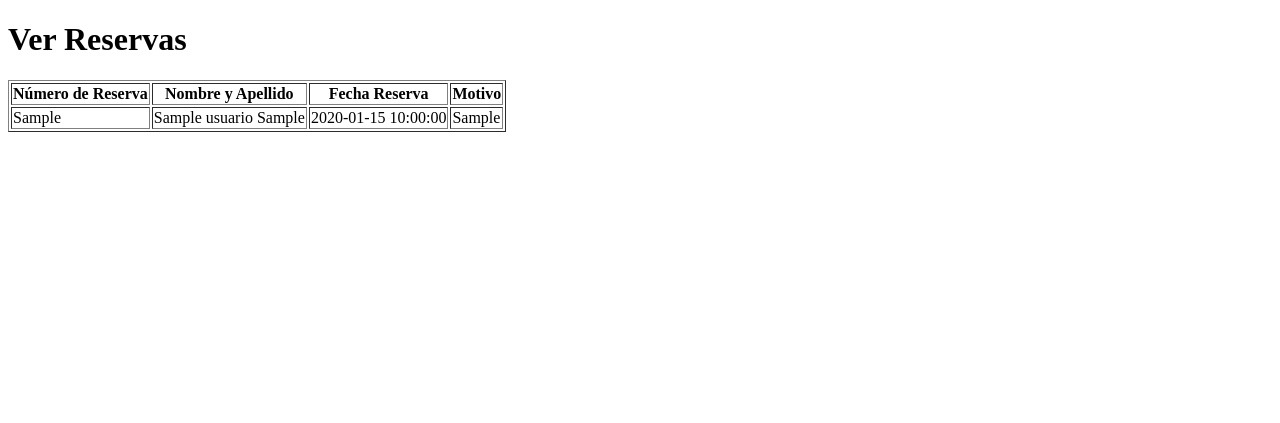
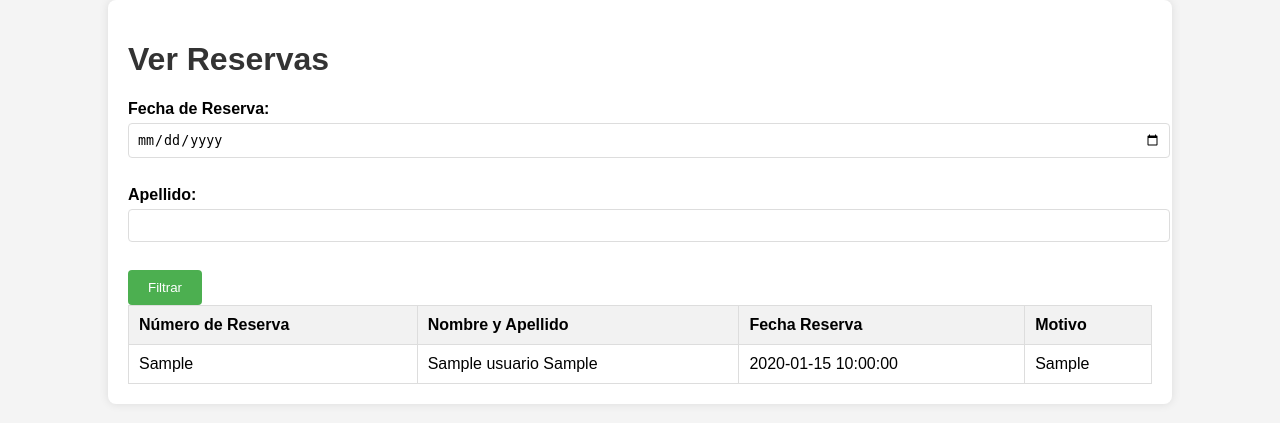
Before and after one commit to SJMedina/AppLAMP, a PHP site: page /ver_reservas.php in a window 1280 px wide. Shown: the top 423 px of the page. Run offline with PHP 8.4, Linux system fonts and the light colour scheme; the visitor is signed in with stand-in values (Sample User, id 1); tables that the repository leaves empty hold one stand-in row (values such as "Sample post").

Commit message:
Añadido funcionalidades y estilos

```diff
--- /dev/null
+++ b/PHP/ver_reservas.css
@@ -0,0 +1,71 @@
+/* General */
+body {
+    font-family: Arial, sans-serif;
+    background-color: #f4f4f4;
+    margin: 0;
+    padding: 0;
+}
+
+.container {
+    width: 80%;
+    margin: 0 auto;
+    padding: 20px;
+    background-color: #fff;
+    border-radius: 8px;
+    box-shadow: 0 0 10px rgba(0, 0, 0, 0.1);
+}
+
+h1 {
+    color: #333;
+}
+
+/* Tabla */
+table {
+    width: 100%;
+    border-collapse: collapse;
+}
+
+table, th, td {
+    border: 1px solid #ddd;
+}
+
+th, td {
+    padding: 10px;
+    text-align: left;
+}
+
+th {
+    background-color: #f2f2f2;
+}
+
+/* Formulario */
+form {
+    margin-top: 20px;
+}
+
+label {
+    display: block;
+    margin-bottom: 5px;
+    font-weight: bold;
+}
+
+input[type="text"], input[type="password"], input[type="date"], textarea {
+    width: 100%;
+    padding: 8px;
+    margin-bottom: 10px;
+    border: 1px solid #ddd;
+    border-radius: 4px;
+}
+
+input[type="submit"] {
+    background-color: #4CAF50;
+    color: white;
+    padding: 10px 20px;
+    border: none;
+    border-radius: 4px;
+    cursor: pointer;
+}
+
+input[type="submit"]:hover {
+    background-color: #45a049;
+}
--- a/PHP/ver_reservas.php
+++ b/PHP/ver_reservas.php
@@ -8,13 +8,47 @@ if ($_SESSION['tipo_usuario'] != 'empleado') {
     exit();
 }
 
-// Preparar y ejecutar la consulta
-$consulta = $conn->prepare("SELECT r.nroReserva, u.nombre, u.apellido, r.fechaReserva, r.motivo
+// Inicializar variables de filtro
+$fecha_reserva = isset($_POST['fecha_reserva']) ? $_POST['fecha_reserva'] : '';
+$nombre_apellido = isset($_POST['nombre_apellido']) ? $_POST['nombre_apellido'] : '';
+
+// Preparar la consulta con filtros
+$sql = "SELECT r.nroReserva, u.nombre, u.apellido, r.fechaReserva, r.motivo
         FROM reserva r
-                            JOIN usuario u ON r.idUsuario = u.id");
+        JOIN usuario u ON r.idUsuario = u.id
+        WHERE 1=1";
+
+if (!empty($fecha_reserva)) {
+    $sql .= " AND r.fechaReserva = ?";
+}
+
+if (!empty($nombre_apellido)) {
+    $sql .= " AND (u.nombre LIKE ? OR u.apellido LIKE ?)";
+}
+
+$consulta = $conn->prepare($sql);
 
 if ($consulta === false) {
     die("Error al preparar la consulta: " . $conn->error);
+}
+
+// Vincular parámetros si hay filtros
+$params = [];
+$types = '';
+
+if (!empty($fecha_reserva)) {
+    $params[] = $fecha_reserva;
+    $types .= 's';  // Tipo de dato string
+}
+
+if (!empty($nombre_apellido)) {
+    $params[] = "%$nombre_apellido%";
+    $params[] = "%$nombre_apellido%";
+    $types .= 'ss';  // Tipo de dato string para dos parámetros
+}
+
+if (!empty($params)) {
+    $consulta->bind_param($types, ...$params);
 }
 
 $resultado = $consulta->execute();
@@ -37,16 +71,30 @@ if ($resultados === false) {
     <meta charset="UTF-8">
     <meta name="viewport" content="width=device-width, initial-scale=1.0">
     <title>Ver Reservas</title>
+    <link rel="stylesheet" href="ver_reservas.css">
 </head>
 <body>
+    <div class="container">
         <h1>Ver Reservas</h1>
-    <table border="1">
+        <form method="post">
+            <label for="fecha_reserva">Fecha de Reserva:</label>
+            <input type="date" id="fecha_reserva" name="fecha_reserva" value="<?php echo htmlspecialchars($fecha_reserva); ?>"><br><br>
+
+            <label for="nombre_apellido">Apellido:</label>
+            <input type="text" id="nombre_apellido" name="nombre_apellido" value="<?php echo htmlspecialchars($nombre_apellido); ?>"><br><br>
+
+            <input type="submit" value="Filtrar">
+        </form>
+        <table>
+            <thead>
                 <tr>
                     <th>Número de Reserva</th>
                     <th>Nombre y Apellido</th>
                     <th>Fecha Reserva</th>
                     <th>Motivo</th>
                 </tr>
+            </thead>
+            <tbody>
                 <?php while ($fila = $resultados->fetch_assoc()): ?>
                     <tr>
                         <td><?php echo htmlspecialchars($fila['nroReserva']); ?></td>
@@ -55,9 +103,12 @@ if ($resultados === false) {
                         <td><?php echo htmlspecialchars($fila['motivo']); ?></td>
                     </tr>
                 <?php endwhile; ?>
+            </tbody>
         </table>
+    </div>
 </body>
 </html>
+
 <?php
 // Cerrar la consulta y la conexión
 $consulta->close();
```
Also changed, not shown: PHP/index.css (added, +50 -0 lines), PHP/index.php (+26 -4 lines), PHP/login.css (added, +64 -0 lines), PHP/login.php (+15 -12 lines), PHP/solicitar_reserva.css (added, +64 -0 lines), PHP/solicitar_reserva.php (+32 -0 lines). Lines whose indentation alone changed are shown as unchanged.
